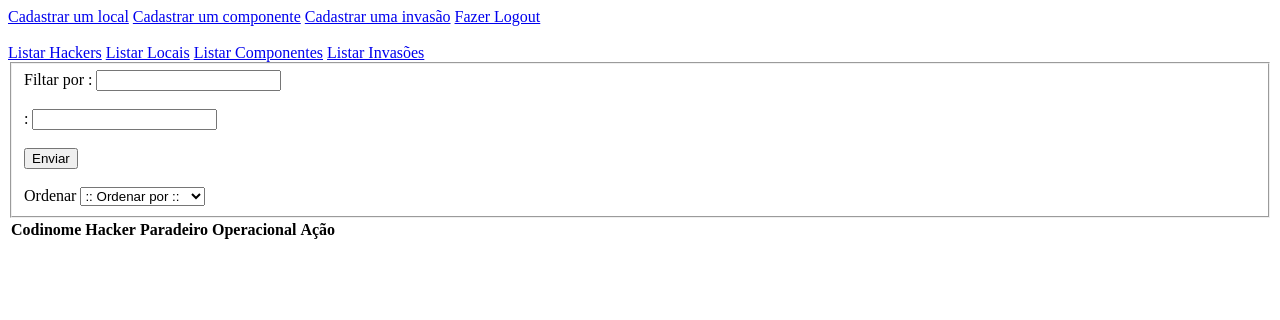
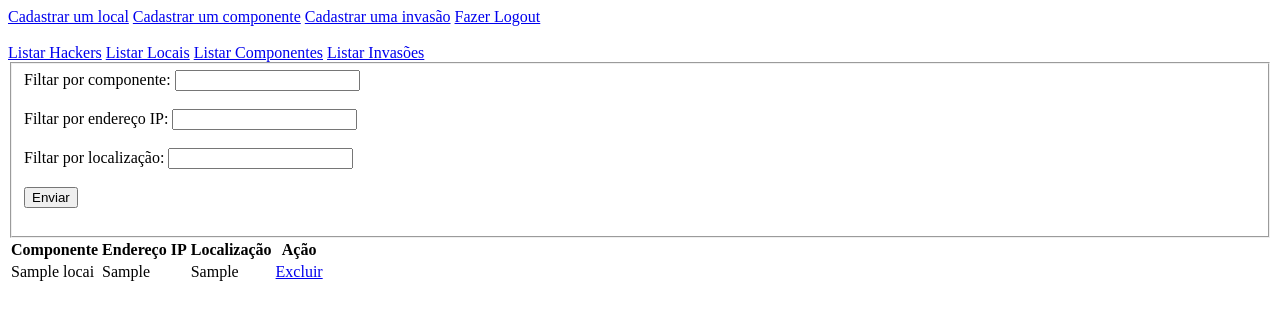
Before and after one commit to vespaz/Hackando, a PHP site: page /lista_componentes.php in a window 1280 px wide. Shown: the top 320 px of the page. Run offline with PHP 8.4, Linux system fonts and the light colour scheme; the visitor is signed in with stand-in values (Sample User, id 1); tables that the repository leaves empty or names only in its code hold one stand-in row (values such as "Sample post"); lists and menus that the app fills with data are empty.

Commit message:
Trabalho - Versão 1.1 (Beta)

```diff
--- a/php/lista_componentes.php
+++ b/php/lista_componentes.php
@@ -25,13 +25,17 @@
 		<fieldset>
 			<form action="lista_componente.php" method="post">
 
-				<label>Filtar por : </label>
-				<input type="text" name="filtro" />
+				<label>Filtar por componente: </label>
+				<input type="text" name="filtroComponente" />
 				<br />
 				<br />
 
-				<label>: </label>
-				<input type="text" name="filtro" />
+				<label>Filtar por endereço IP: </label>
+				<input type="text" name="filtroEndIP" />
+				<br />
+				<br />
+				<label>Filtar por localização: </label>
+				<input type="text" name="filtroLoc" />
 				<br />
 				<br />
 
@@ -41,7 +45,7 @@
 
 			<br />
 
-			<form action="lista_hacker.php" method="post" name="ordenarHacker">
+			<!-- <form action="lista_hacker.php" method="post" name="ordenarHacker">
 
 				<label>Ordenar</label>
 
@@ -52,30 +56,47 @@
 					<option value="id_a_z">ID (Crescente)</option>
 					<option value="id_z_a">ID (Descrecente)</option>
 
-					<option value="codinome_a_z">Codinome (A->Z)</option>
-					<option value="codinome_z_a">Codinome (Z->A)</option>
+					<option value="componente_a_z">Componente (A->Z)</option>
+					<option value="componente_z_a">Componente (Z->A)</option>
 
-					<option value="paradeiro_a_z">Paradeiro (A->Z)</option>
-					<option value="paradeiro_z_a">Paradeiro (Z->A)</option>
+					<option value="end_a_z">Endereço IP (A->Z)</option>
+					<option value="end_z_a">Endereço IP (Z->A)</option>
 
 				</select>
 
-			</form>
+			</form>-->
 
 		</fieldset>
 
 		<table>
 			<thead>
 				<tr>
-					<th>Codinome Hacker</th>
-					<th>Paradeiro Operacional</th>
+					<th>Componente</th>
+					<th>Endereço IP</th>
+					<th>Localização</th>
 					<th>Ação</th>
 				</tr>
 			</thead>
 
 			<tbody>
 				<?php
+					$select = "SELECT * FROM view_locais";
 
+					$resultado = mysqli_query($link, $select) or die(mysqli_error($link));
+
+					while($linha = mysqli_fetch_array($resultado)){
+
+						echo "<tr>";
+							echo "<td>" . $linha['nome_componente'] . "</td>";
+							echo "<td>" . $linha['ip'] . "</td>";
+							echo "<td>" . $linha['cod_cidade'] . "</td>";
+
+
+
+							echo "<td> <a href='remove_componente.php?id_componente=" . $linha['id_componente'] . "'>Excluir</a></td>";
+						echo "</tr>";
+
+					}
 				?>
 			</tbody>
 		</table>
```
Also changed, not shown: php/remove_componente.php (added, +39 -0 lines).
